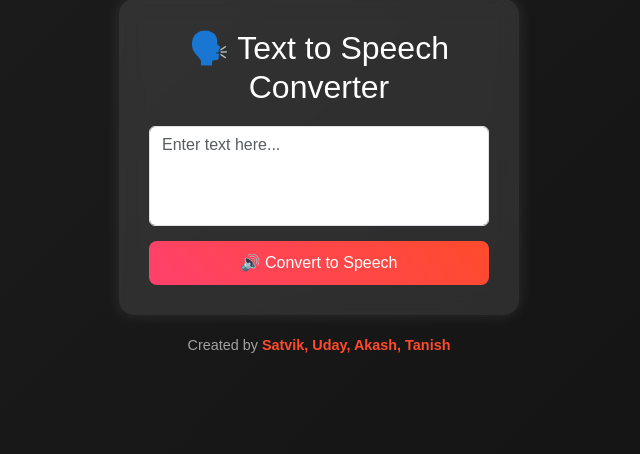
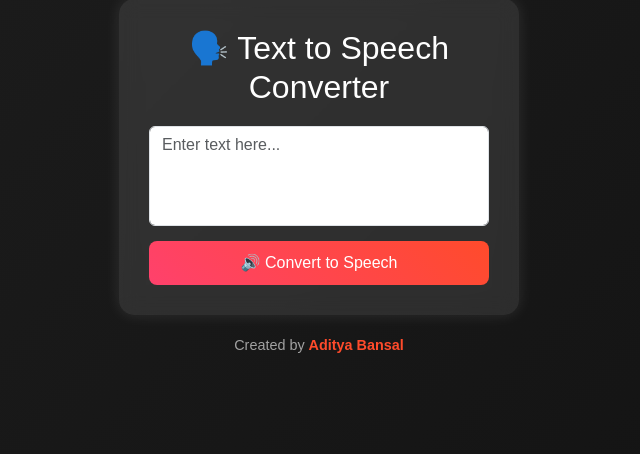
Before and after one commit to Satvik-Chaudhary/FlaskTTL, a Flask app: page / in a window 1280 px wide. Shown: the part 214-668 px from the top of the page, without its empty margins (321-961 px from the left). Run offline with Flask 3, Linux system fonts and the light colour scheme.

Commit message:
Updated HTML file

```diff
--- a/templates/index.html
+++ b/templates/index.html
@@ -30,7 +30,7 @@
 
     <!-- Footer Section -->
     <footer>
-        <p>Created by <span class="team-names">Satvik, Uday, Akash, Tanish</span></p>
+        <p>Created by <span class="team-names">Aditya Bansal</span></p>
     </footer>
 
     <script src="https://cdn.jsdelivr.net/npm/bootstrap@5.3.0/dist/js/bootstrap.bundle.min.js"></script>
```
